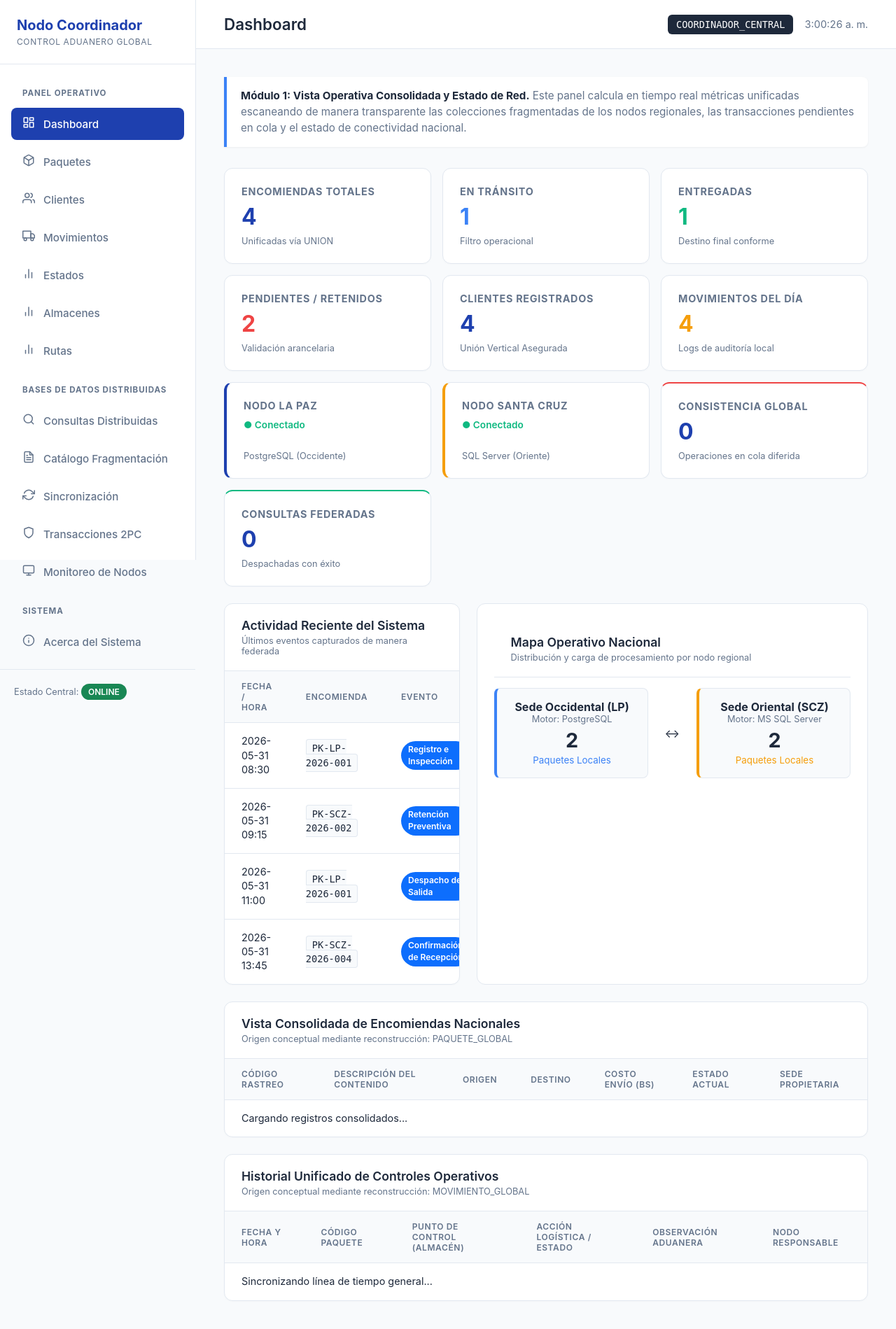
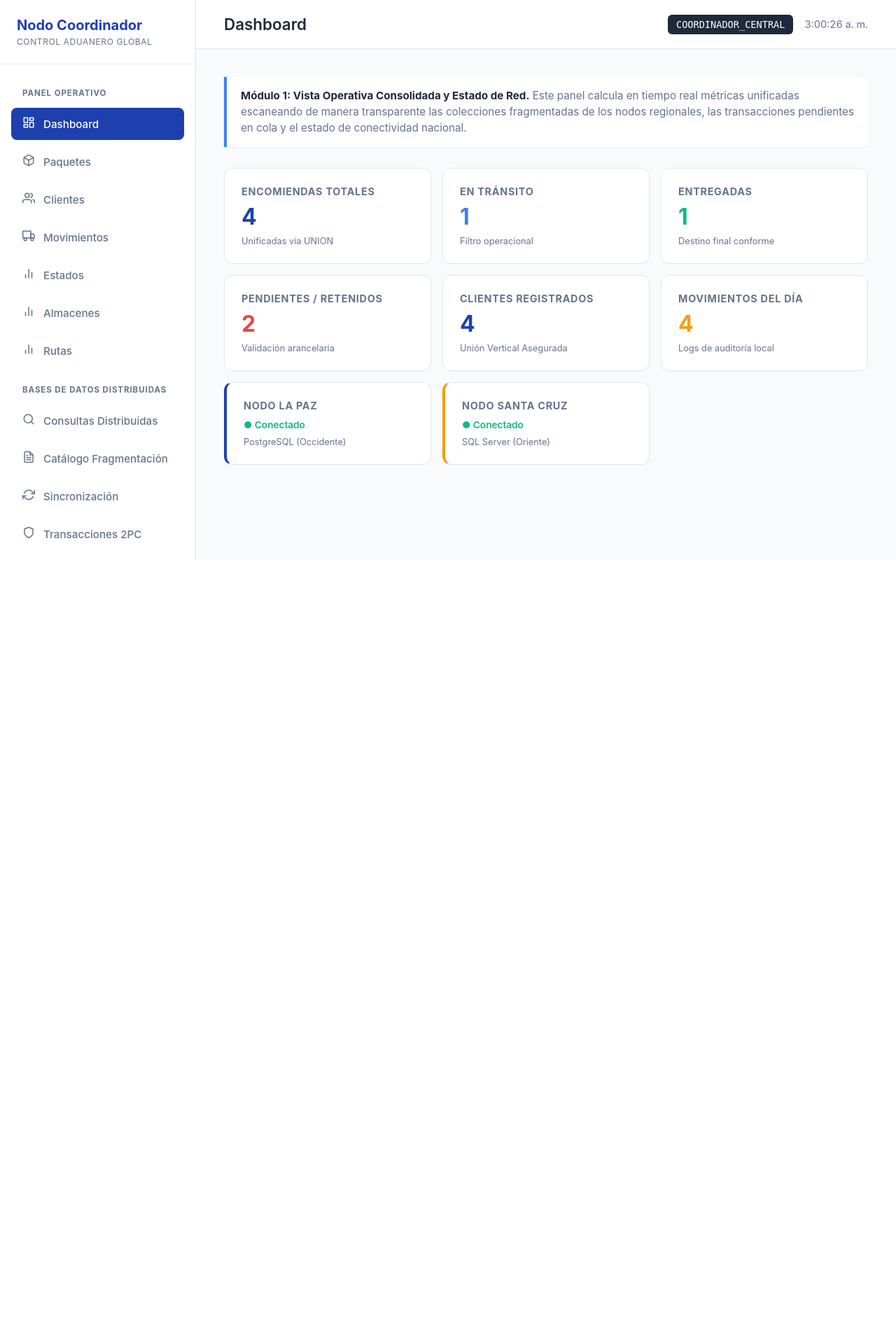
Before and after one commit to Angelious777/Sistema-Aduanero, a Flask app: page / in a window 1280 px wide. Shown: the whole page at 70% size. After the commit the page ends 800 px from the top, so only its background shows below. Run offline with Flask 3, Linux system fonts and the light colour scheme; data that the repository does not hold is empty; some libraries are stand-ins or nearby versions.

Commit message:
mi ultimo cambio

```diff
--- a/templates/coordinador/dashboard.html
+++ b/templates/coordinador/dashboard.html
@@ -61,116 +61,5 @@
             </div>
             <p class="meta-info">SQL Server (Oriente)</p>
         </div>
-        <div class="tarjeta metric-card" style="border-top: 2px solid var(--danger);">
-            <div class="tarjeta-info">
-                <h3>Consistencia Global</h3>
-                <span class="metric-valor" id="metric-pendientes">0</span>
-            </div>
-            <p class="meta-info">Operaciones en cola diferida</p>
-        </div>
-        <div class="tarjeta metric-card" style="border-top: 2px solid var(--success);">
-            <div class="tarjeta-info">
-                <h3>Consultas Federadas</h3>
-                <span class="metric-valor" id="metric-consultas">0</span>
-            </div>
-            <p class="meta-info">Despachadas con éxito</p>
-        </div>
-    </div>
-
-    <div class="panel-dos-columnas" style="margin-bottom: 24px;">
-        <div class="contenedor-tabla-panel">
-            <div class="tabla-header">
-                <h3>Actividad Reciente del Sistema</h3>
-                <span class="tabla-subtitulo">Últimos eventos capturados de manera federada</span>
-            </div>
-            <div class="responsive-table">
-                <table>
-                    <thead>
-                        <tr>
-                            <th>Fecha / Hora</th>
-                            <th>Encomienda</th>
-                            <th>Evento</th>
-                            <th>Nodo Propietario</th>
-                        </tr>
-                    </thead>
-                    <tbody id="tabla-actividad-reciente">
-                        <tr class="placeholder-row"><td colspan="4">Cargando eventos de red...</td></tr>
-                    </tbody>
-                </table>
-            </div>
-        </div>
-
-        <div class="mapa-operativo-contenedor" style="margin-top: 0;">
-            <div class="tabla-header">
-                <h3>Mapa Operativo Nacional</h3>
-                <span class="tabla-subtitulo">Distribución y carga de procesamiento por nodo regional</span>
-            </div>
-            <div class="mapa-flex">
-                <div class="mapa-nodo-card lp">
-                    <strong>Sede Occidental (LP)</strong>
-                    <p style="font-size: 0.8rem; color: var(--gris-medio);">Motor: PostgreSQL</p>
-                    <span class="mapa-contador" id="mapa-count-lp">0</span>
-                    <small style="color: var(--azul-medio);">Paquetes Locales</small>
-                </div>
-                <div class="mapa-flecha">↔</div>
-                <div class="mapa-nodo-card scz">
-                    <strong>Sede Oriental (SCZ)</strong>
-                    <p style="font-size: 0.8rem; color: var(--gris-medio);">Motor: MS SQL Server</p>
-                    <span class="mapa-contador" id="mapa-count-scz">0</span>
-                    <small style="color: var(--warning);">Paquetes Locales</small>
-                </div>
-            </div>
-        </div>
-    </div>
-
-    <div class="dashboard-tablas-layout">
-        <div class="contenedor-tabla-panel">
-            <div class="tabla-header">
-                <h3>Vista Consolidada de Encomiendas Nacionales</h3>
-                <span class="tabla-subtitulo">Origen conceptual mediante reconstrucción: <code>PAQUETE_GLOBAL</code></span>
-            </div>
-            <div class="responsive-table">
-                <table>
-                    <thead>
-                        <tr>
-                            <th>Código Rastreo</th>
-                            <th>Descripción del Contenido</th>
-                            <th>Origen</th>
-                            <th>Destino</th>
-                            <th>Costo Envío (Bs)</th>
-                            <th>Estado Actual</th>
-                            <th>Sede Propietaria</th>
-                        </tr>
-                    </thead>
-                    <tbody id="tabla-paquetes">
-                        <tr class="placeholder-row"><td colspan="7">Cargando registros consolidados...</td></tr>
-                    </tbody>
-                </table>
-            </div>
-        </div>
-
-        <div class="contenedor-tabla-panel margin-top-md">
-            <div class="tabla-header">
-                <h3>Historial Unificado de Controles Operativos</h3>
-                <span class="tabla-subtitulo">Origen conceptual mediante reconstrucción: <code>MOVIMIENTO_GLOBAL</code></span>
-            </div>
-            <div class="responsive-table">
-                <table>
-                    <thead>
-                        <tr>
-                            <th>Fecha y Hora</th>
-                            <th>Código Paquete</th>
-                            <th>Punto de Control (Almacén)</th>
-                            <th>Acción Logística / Estado</th>
-                            <th>Observación Aduanera</th>
-                            <th>Nodo Responsable</th>
-                        </tr>
-                    </thead>
-                    <tbody id="tabla-movimientos-global">
-                        <tr class="placeholder-row"><td colspan="6">Sincronizando línea de tiempo general...</td></tr>
-                    </tbody>
-                </table>
-            </div>
-        </div>
     </div>
 </section>
```
